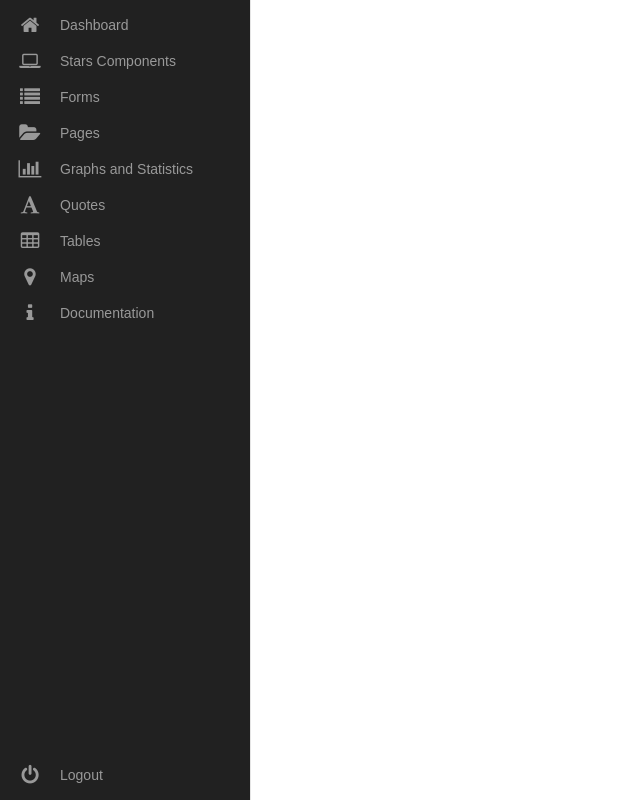
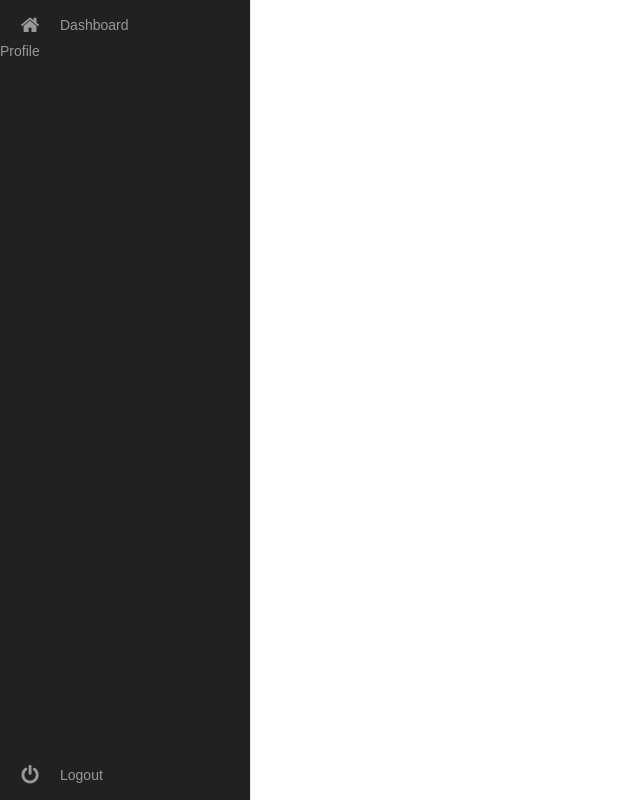
Before and after one commit to tapia2390/MechanicsLaravelAndroid, a Laravel app: page /menu in a window 1280 px wide. Shown: the whole page, without its empty margins (0-640 px from the left). Run offline with Laravel 8, Linux system fonts and the light colour scheme; some libraries are stand-ins or nearby versions; some web fonts are replaced.

Commit message:
remove comentario

```diff
--- a/MechanicsLaravel/resources/views/menu/index.blade.php
+++ b/MechanicsLaravel/resources/views/menu/index.blade.php
@@ -134,6 +134,10 @@
   src: local('Titillium WebLight'), local('TitilliumWeb-Light'), url(http://themes.googleusercontent.com/static/fonts/titilliumweb/v2/anMUvcNT0H1YN4FII8wpr24bNCNEoFTpS2BTjF6FB5E.woff) format('woff');
 }
 
+body{
+    margin:0;
+padding:0;
+}
 
   </style>
 
@@ -224,39 +228,6 @@
 
  });
 
-
-
-
-         /*  var mapOptions = {
-                center: new google.maps.LatLng(markers[0].lat, markers[0].lng),
-                zoom: 8,
-                mapTypeId: google.maps.MapTypeId.ROADMAP
-            };
-            var infoWindow = new google.maps.InfoWindow();
-            var latlngbounds = new google.maps.LatLngBounds();
-            var map = new google.maps.Map(document.getElementById("dvMap"), mapOptions);
-
-
-
-            for (var i = 0; i < markers.length; i++) {
-                var data = content[i]
-                var myLatlng = new google.maps.LatLng(data.latitude, data.longitude);
-                var marker = new google.maps.Marker({
-                    position: myLatlng,
-                    map: map,
-                    title: data.name
-                });
-                (function (marker, data) {
-                    google.maps.event.addListener(marker, "click", function (e) {
-                        infoWindow.setContent("<div style = 'width:200px;min-height:40px'>" + data.phone + "</div>");
-                        infoWindow.open(map, marker);
-                    });
-                })(marker, data);
-                latlngbounds.extend(marker.position);
-            }
-            var bounds = new google.maps.LatLngBounds();
-            map.setCenter(latlngbounds.getCenter());
-            map.fitBounds(latlngbounds);*/
         }
     </script>
     <div id="dvMap" style="width: 100%; height: 100%">
@@ -280,71 +251,14 @@
                 </li>
                 <li class="has-subnav">
                     <a href="#">
-                        <i class="fa fa-laptop fa-2x"></i>
+                    <i class="fas fa-user-ninja  fa-2x"></i>
                         <span class="nav-text">
-                            Stars Components
+                            Profile
                         </span>
                     </a>
 
                 </li>
-                <li class="has-subnav">
-                    <a href="#">
-                       <i class="fa fa-list fa-2x"></i>
-                        <span class="nav-text">
-                            Forms
-                        </span>
-                    </a>
 
-                </li>
-                <li class="has-subnav">
-                    <a href="#">
-                       <i class="fa fa-folder-open fa-2x"></i>
-                        <span class="nav-text">
-                            Pages
-                        </span>
-                    </a>
-
-                </li>
-                <li>
-                    <a href="#">
-                        <i class="fa fa-bar-chart-o fa-2x"></i>
-                        <span class="nav-text">
-                            Graphs and Statistics
-                        </span>
-                    </a>
-                </li>
-                <li>
-                    <a href="#">
-                        <i class="fa fa-font fa-2x"></i>
-                        <span class="nav-text">
-                           Quotes
-                        </span>
-                    </a>
-                </li>
-                <li>
-                   <a href="#">
-                       <i class="fa fa-table fa-2x"></i>
-                        <span class="nav-text">
-                            Tables
-                        </span>
-                    </a>
-                </li>
-                <li>
-                   <a href="#">
-                        <i class="fa fa-map-marker fa-2x"></i>
-                        <span class="nav-text">
-                            Maps
-                        </span>
-                    </a>
-                </li>
-                <li>
-                    <a href="#">
-                       <i class="fa fa-info fa-2x"></i>
-                        <span class="nav-text">
-                            Documentation
-                        </span>
-                    </a>
-                </li>
             </ul>
 
             <ul class="logout">
```
